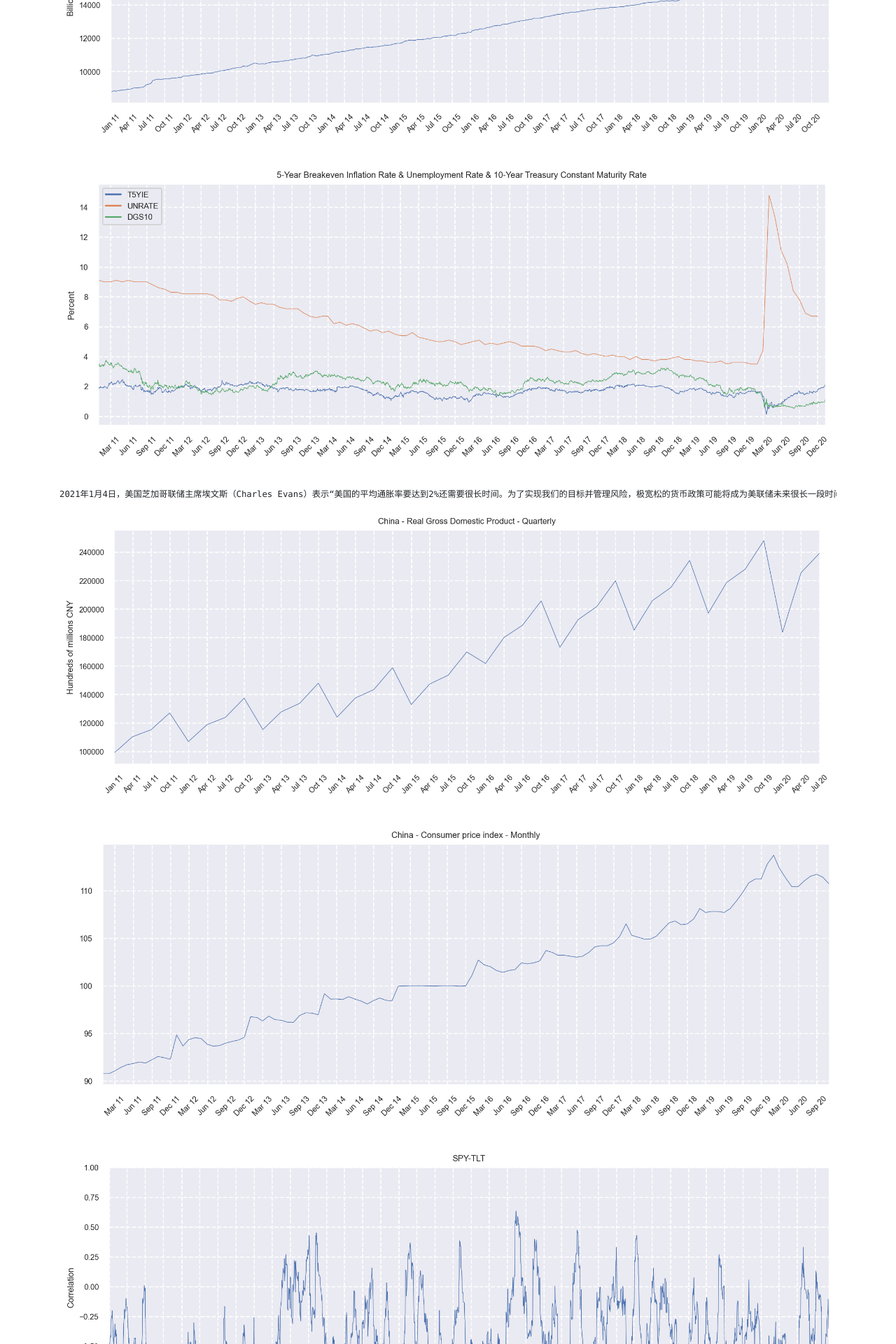
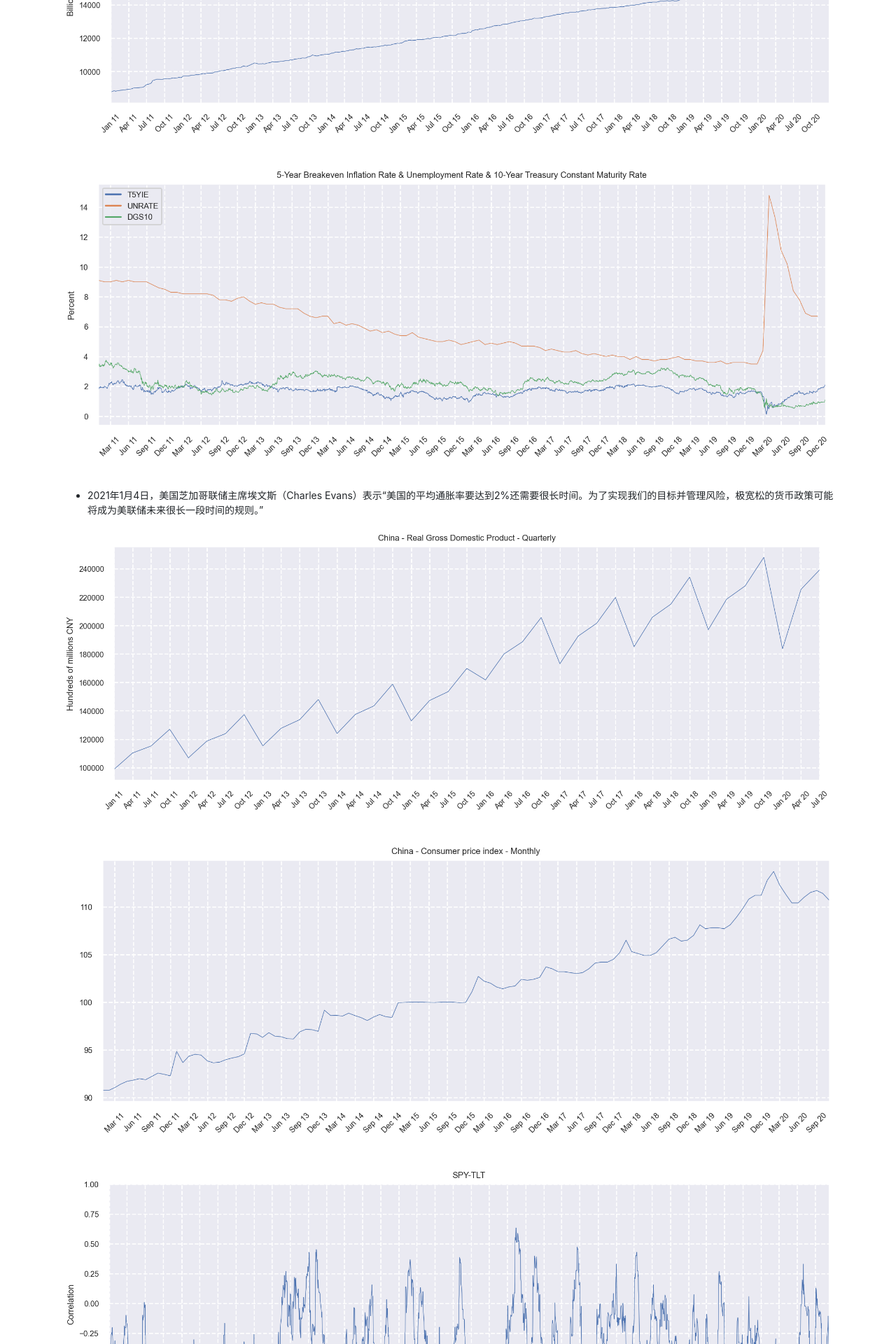
Before and after one commit to shellc/shellc.github.io, a Jekyll site: the page built from trending.md, in a window 1280 px wide. Shown: the part 761-2681 px from the top of the page at 70% size. Built offline with Jekyll 4.4.1, drawn with Linux system fonts in a browser that asks for light colours.

````diff
--- a/trending.md
+++ b/trending.md
@@ -11,9 +11,8 @@ title: Trending
 
 <img src="/assets/images/trending/US_T5YIE_UNRATE_DGS10.png" width="100%">
 
-```
-2021年1月4日，美国芝加哥联储主席埃文斯（Charles Evans）表示“美国的平均通胀率要达到2%还需要很长时间。为了实现我们的目标并管理风险，极宽松的货币政策可能将成为美联储未来很长一段时间的规则。”
-```
+* 2021年1月4日，美国芝加哥联储主席埃文斯（Charles Evans）表示“美国的平均通胀率要达到2%还需要很长时间。为了实现我们的目标并管理风险，极宽松的货币政策可能将成为美联储未来很长一段时间的规则。”
+
 
 <img src="/assets/images/trending/CN_GDP.png" width="100%">
 
````
